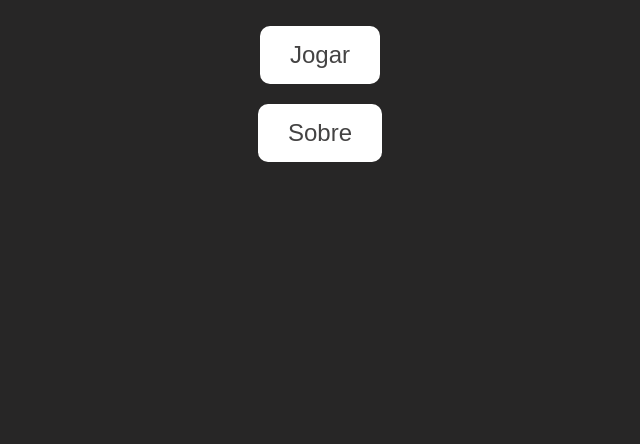
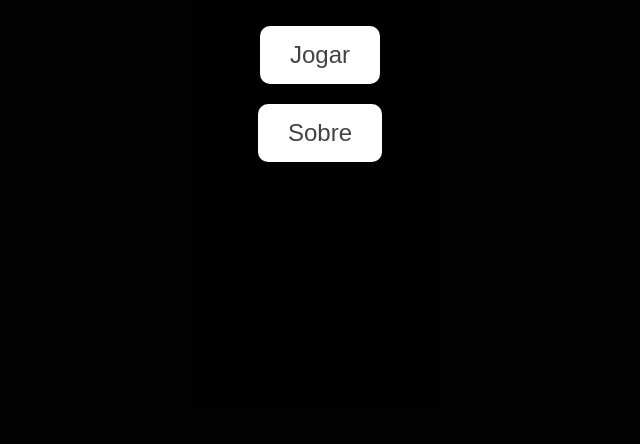
Before and after one commit to Jp-Brito/Bubble-pop, a plain HTML site: page index.html in a window 1280 px wide. Shown: the part 356-800 px from the top of the page, without its empty margins (320-960 px from the left). Drawn offline with Linux system fonts and the light colour scheme.

Commit message:
fix cores

```diff
--- a/style.css
+++ b/style.css
@@ -18,7 +18,7 @@ body {
 
 /* A tela do jogo */
 canvas {
-    background-color: #838181; /* Um fundo azul para o céu */
+    background-color: rgba(0, 0, 0, 0.7);
     display: block;
 }
 
```
Also changed, not shown: manifest.json.
